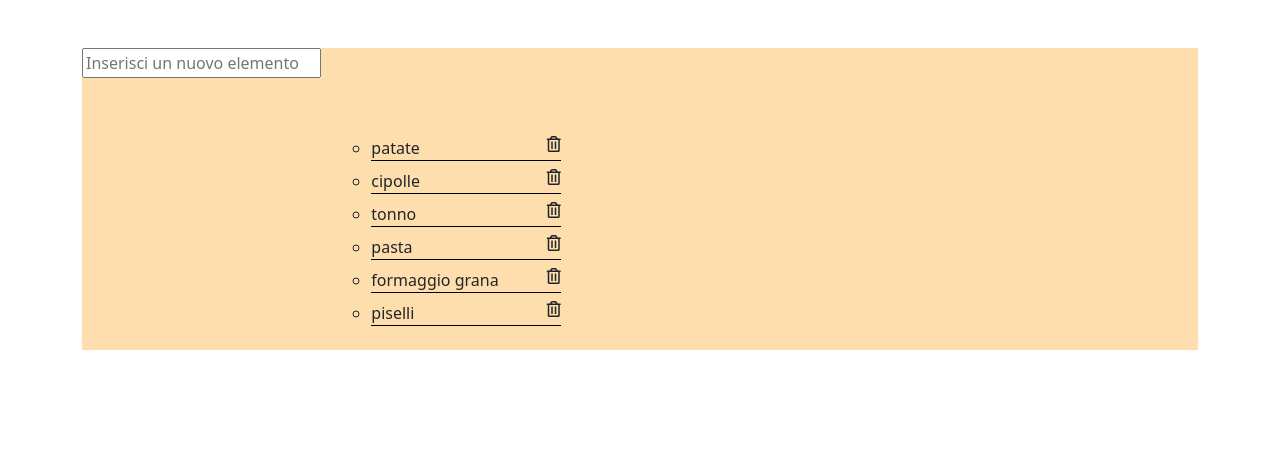
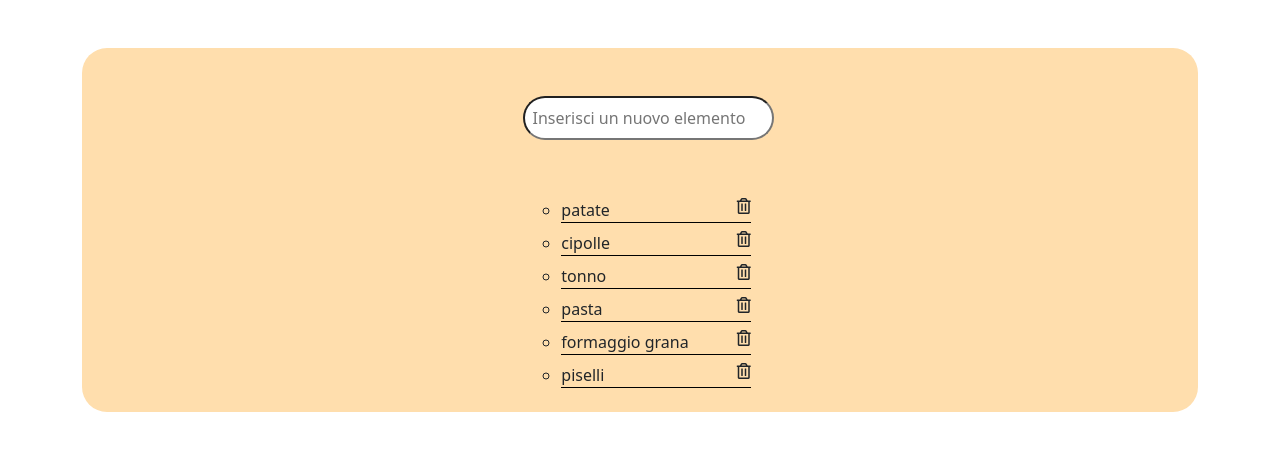
Before and after one commit to FrancescoSica16/vue-todolist, a plain HTML site: page index.html in a window 1280 px wide. Drawn offline with nearby package versions, Linux system fonts and the light colour scheme.

Commit message:
esercizio completo con terza milestone

```diff
--- a/index.html
+++ b/index.html
@@ -20,14 +20,12 @@
 <body>
 <div id="app">
 <div class="container">
-    <div class="list-wrapper">
-        <div class="row mt-5">
-            <div class="">
-                <input type="text" placeholder="Inserisci un nuovo elemento">
+    <div class="list-wrapper  mt-5">
+        <div class="row">
+            <div class="d-flex mt-5 justify-content-center">
+                <input v-model="field" class="rounded-pill ms-3 p-2"
+                type="text" placeholder="Inserisci un nuovo elemento" @keyup.enter="addItem">
             </div>
-        </div>
-        <div class="row">
-            <div class="col-8">
 
                 <div class="d-flex mt-5 justify-content-center ">
 
--- a/script.js
+++ b/script.js
@@ -5,6 +5,7 @@ var app = new Vue({
         toDoList: [
             "patate","cipolle","tonno","pasta","formaggio grana","piselli"
         ],
+        field : "",
     },
 
     methods:{
@@ -12,5 +13,14 @@ var app = new Vue({
             this.toDoList.splice(index, 1);
             console.log(this.toDoList)
         },
+        addItem : function () {
+            if (this.field.trim("").length > 0) {
+                this.toDoList.push(this.field);
+                this.field = "";
+            }
+
+        }
     },
+
+
 })
--- a/style.css
+++ b/style.css
@@ -17,4 +17,6 @@ ul li{
 
 .list-wrapper{
     background-color: navajowhite;
+    min-height: 300px;
+    border-radius: 25px;
 }
```
